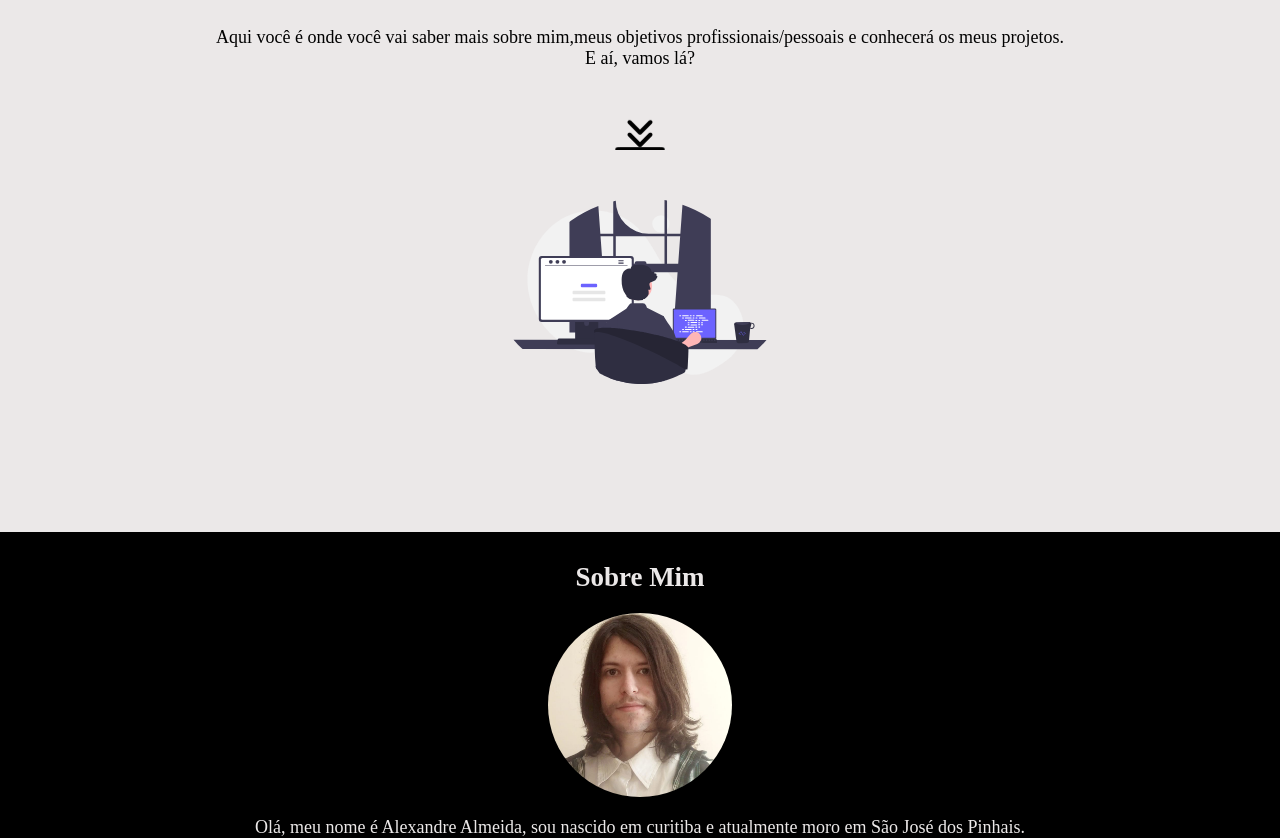
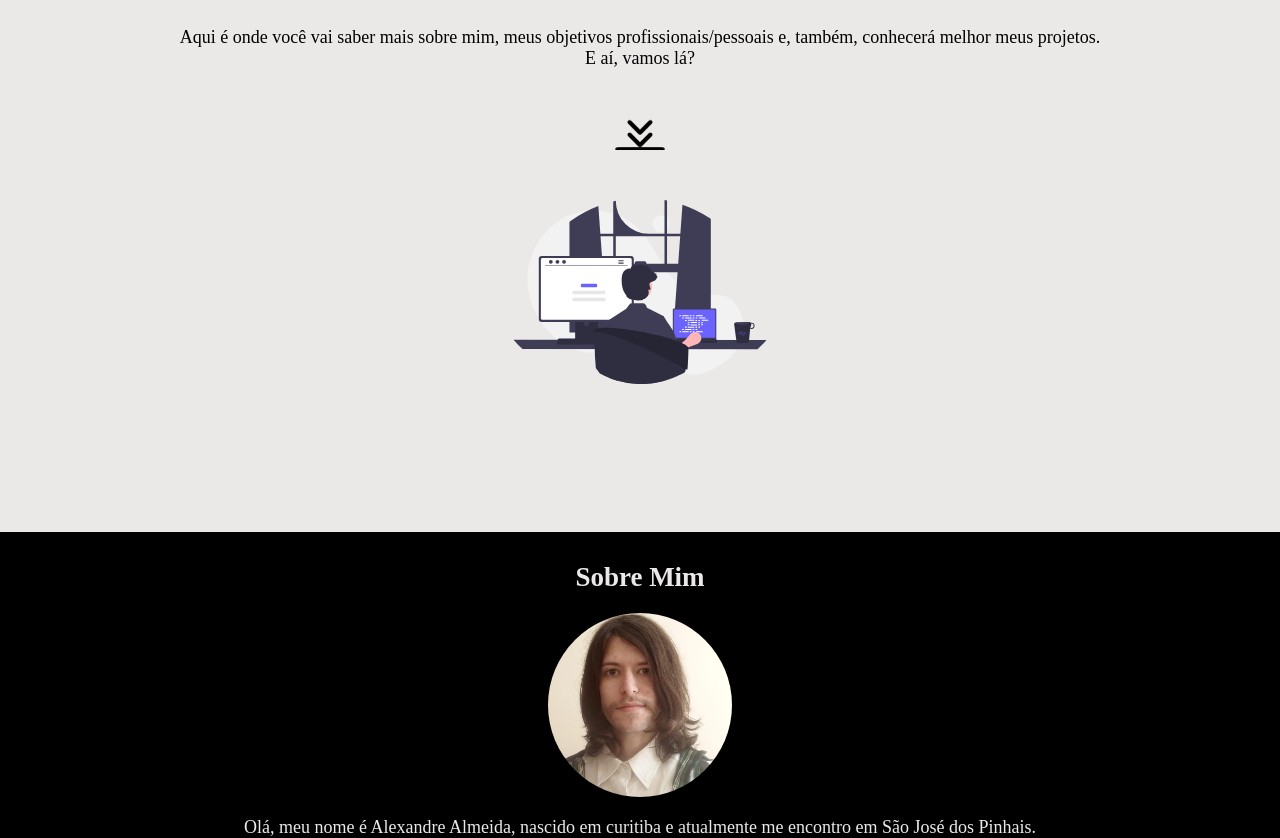
Before and after one commit to AlexandreKozakAlmeida/Portf-lio, a plain HTML site: page index.html in a window 1280 px wide. Shown: the part 138-976 px from the top of the page. Drawn offline with nearby package versions, Linux system fonts and the light colour scheme.

Commit message:
Add files via upload

```diff
--- a/index.html
+++ b/index.html
@@ -50,7 +50,7 @@
     <div class="welcomeWrapper">
       <div class="welcomeDescription">
         <p>
-          Aqui você é onde você vai saber mais sobre mim,meus objetivos profissionais/pessoais e conhecerá os meus projetos.
+          Aqui é onde você vai saber mais sobre mim, meus objetivos profissionais/pessoais e,   também, conhecerá melhor meus projetos.
               <br>
           E aí, vamos lá?
         </p>
@@ -73,7 +73,7 @@
 <img class="aboutImage" src="./assets/Me/me.jpg" alt="">
 <div class="descriptionWrapper">
   <div class="aboutDescription">
-    <p>Olá, meu nome é Alexandre Almeida, sou nascido em curitiba e atualmente moro em São José dos Pinhais.</p>
+    <p>Olá, meu nome é Alexandre Almeida, nascido em curitiba e atualmente me encontro em São José dos Pinhais.</p>
     <p>
       Sou programador Front-end e tenho como objetivo profissional crescer e me desenvolver como Dev para chegar na sênioridade e a facilitar os projetos no ambiente de trabalho.
     </p>
```
